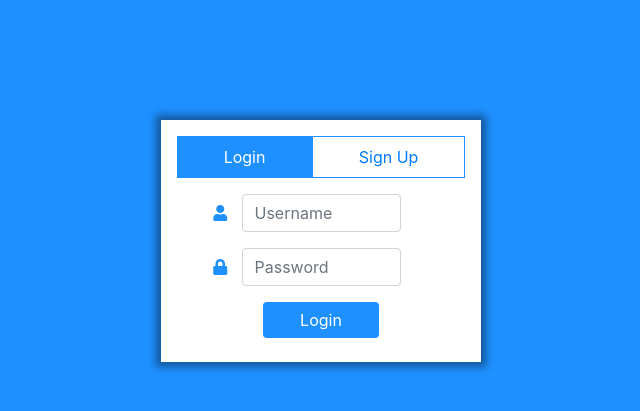
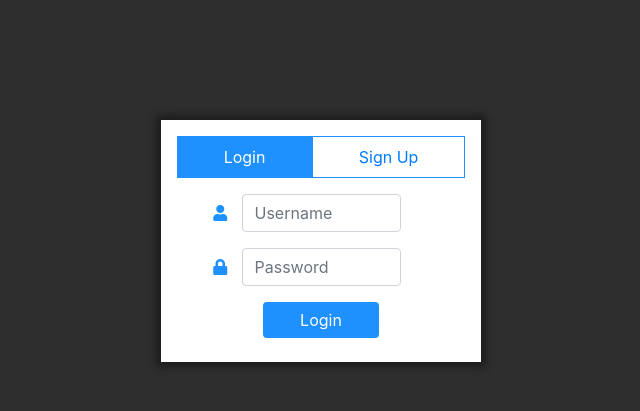
Before and after one commit to NolanJMcCafferty/5CBites, a Django app: page / in a window 1280 px wide. Shown: the top 411 px of the page, without its empty margins (319-959 px from the left). Run offline with Django 3.2, Linux system fonts and the light colour scheme; some libraries are stand-ins or nearby versions.

Commit message:
play with login color scheme

```diff
--- a/main_app/static/css/login.css
+++ b/main_app/static/css/login.css
@@ -1,5 +1,5 @@
 body {
-    background-color: dodgerblue;;
+    background-color: #2E2E2E;
 }
 
 .login-container {
@@ -11,7 +11,7 @@ body {
     background: white;
     padding: 2vh;
     text-align: center;
-    box-shadow: 0px 0px 8px 5px rgba(0, 0, 0, .4);
+    box-shadow: 0 0 8px 5px rgba(0, 0, 0, .4);
 }
 
 .nav-pills > li > a {
```
